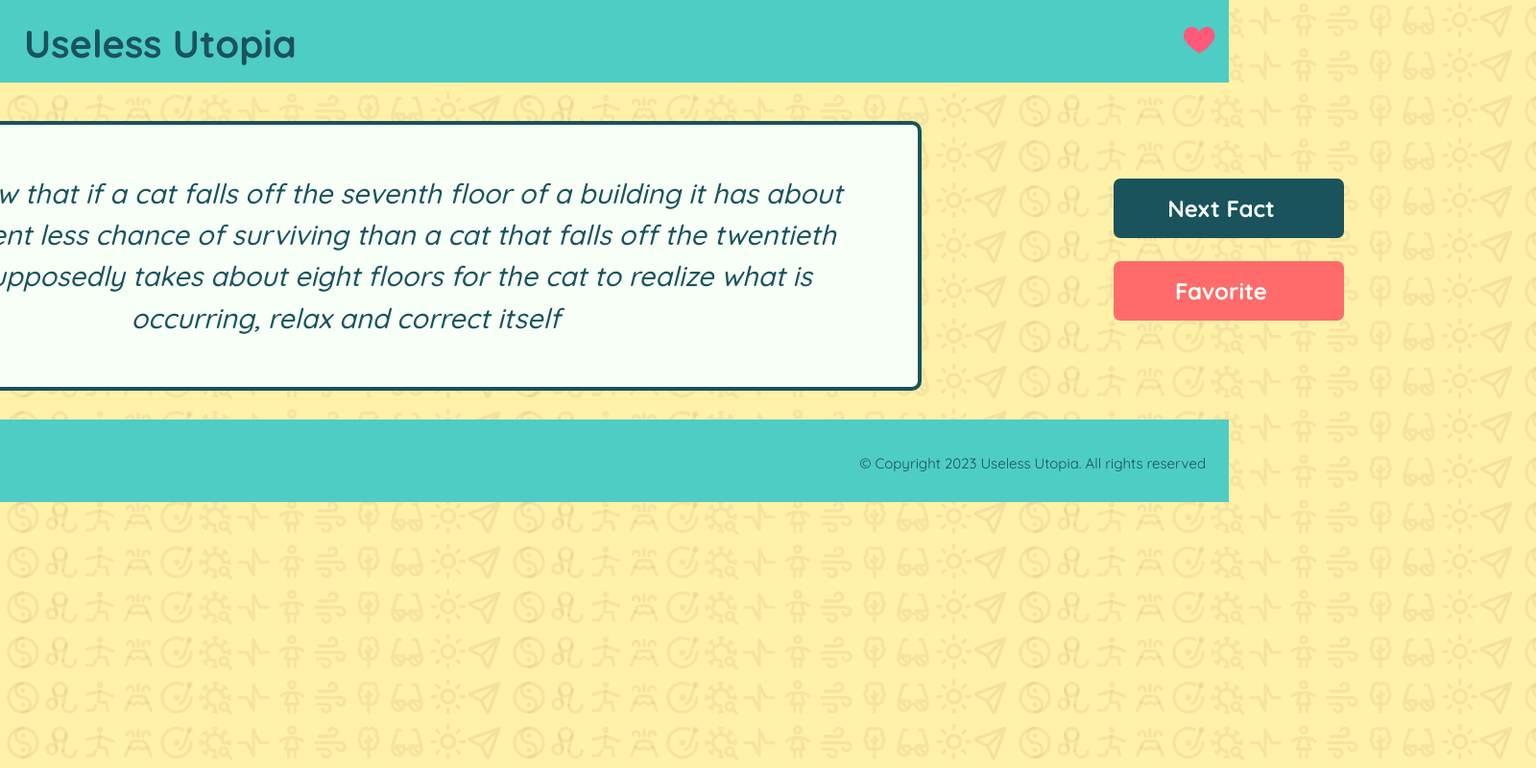
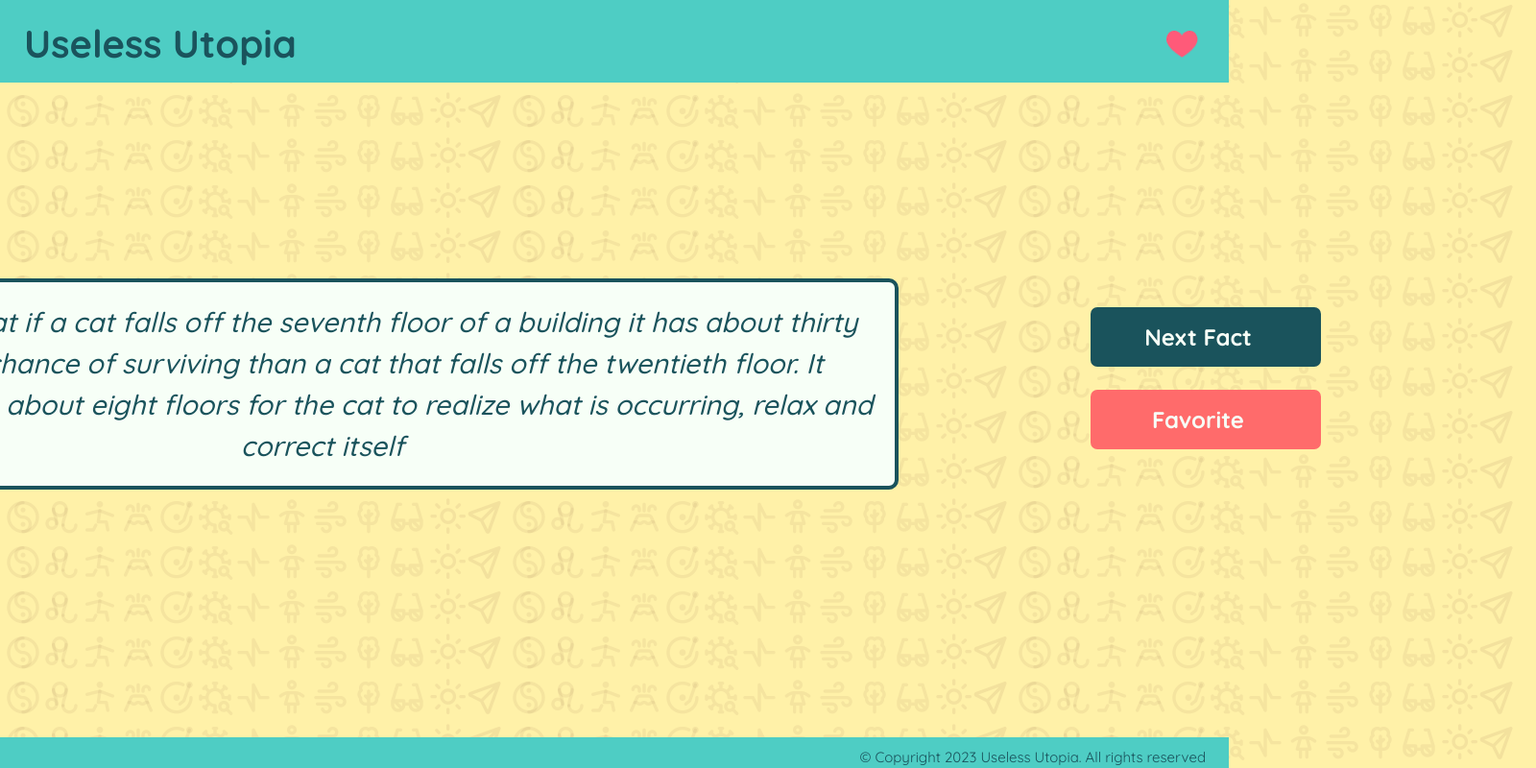
Before and after one commit to lolamindi/useless-utopia, a plain HTML site: page index.html in a window 1280 px wide. Shown: the whole page at 96% size, 1600 px wide, since content can reach past the window. Drawn offline with Linux system fonts and the light colour scheme; some icons are missing.

Commit message:
resolve issues with spacings and footer

```diff
--- a/css/style.css
+++ b/css/style.css
@@ -1,9 +1,9 @@
 @import "./root.css";
 
 body {
-  margin: 0;
+  margin: 0 auto;
   padding: 0;
-  height: 100vh;
+  height: 100%;
   background-color: var(--color_yellow);
   flex-direction: column;
   background-image: url(../assets/image10.png);
@@ -35,6 +35,7 @@ header {
   align-items: center;
   justify-content: center;
   padding-top: 2.5rem;
+  padding-bottom: 2.5rem;
 }
 
 .card_facts {
@@ -96,6 +97,10 @@ header {
 footer {
   background-color: var(--color_light_blue);
   margin-top: auto;
+  position: fixed;
+  bottom: 0;
+  width: 100%;
+  height: 2rem;
 }
 
 footer p {
@@ -110,19 +115,40 @@ footer p {
 
 @media (min-width: 900px) {
 
+  header {
+    min-height: 61px;
+    height: 86px;
+    padding-top: 20px;
+  }
+
+  .page_title {
+    width: auto;
+    padding-bottom: 0;
+    font: var(--font_desktop_title_1);
+  }
+
+  .page_logo {
+    margin-top: 0.75rem;
+    margin-right: 2rem;
+  }
+
+  footer p {
+    float: inline-end;
+    margin-right: 24px;
+  }
 
   .main {
+    height: calc(100vh - 172px);
     display: flex;
     flex-direction: row;
     align-items: center;
     justify-content: center;
     justify-self: center;
-    padding-left: 5rem;
+    padding-left: 2rem;
   }
 
   .card_facts {
     width: 75rem;
-    padding: 50px;
     font: var(--font_desktop_fact_text);
     line-height: 1.5;
     text-align: center;
@@ -161,30 +187,8 @@ footer p {
     display: none;
   }
 
-  header {
-    min-height: 61px;
-    height: 86px;
-    padding-top: 20px;
-  }
-
-  .page_title {
-    width: auto;
-    padding-bottom: 0;
-    font: var(--font_desktop_title_1);
-  }
-
-  .page_logo {
-    margin-top: 8px;
-  }
-
-  footer p {
-    float: inline-end;
-    margin-right: 24px;
-  }
-
   footer {
-    height: 86px;
-    padding-top: 25px;
+    height: 2rem;
     margin-top: 30px;
   }
 }
```
Also changed, not shown: index.html (+0 -15 lines).
